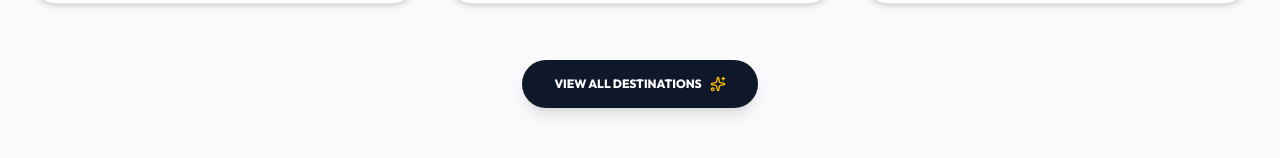
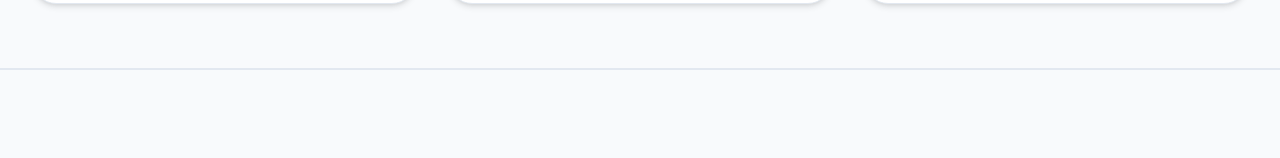
Before and after one commit to Reggyzul/Putri-Munggaran-Travel, a React (Vite) app: page / in a window 1280 px wide. Shown: the part 3259-3417 px from the top of the page. Built offline with nearby package versions, Linux system fonts and the light colour scheme.

Commit message:
Remove Lihat Selengkapnya button below Wisata section

```diff
--- a/src/components/Services.tsx
+++ b/src/components/Services.tsx
@@ -280,19 +280,6 @@ export default function Services({ lang, onViewAllDestinations }: ServicesProps)
             );
           })}
         </div>
-
-        {/* View All Button */}
-        {onViewAllDestinations && (
-          <div className="text-center pt-4">
-            <button
-              onClick={onViewAllDestinations}
-              className="inline-flex items-center gap-2 bg-slate-900 hover:bg-slate-800 text-white font-display font-extrabold text-xs uppercase px-8 py-4 rounded-full shadow-lg transition-all cursor-pointer"
-            >
-              <span>{t.dest_view_all}</span>
-              <Sparkles className="w-4 h-4 text-amber-400" />
-            </button>
-          </div>
-        )}
       </div>
     </section>
   );
```
